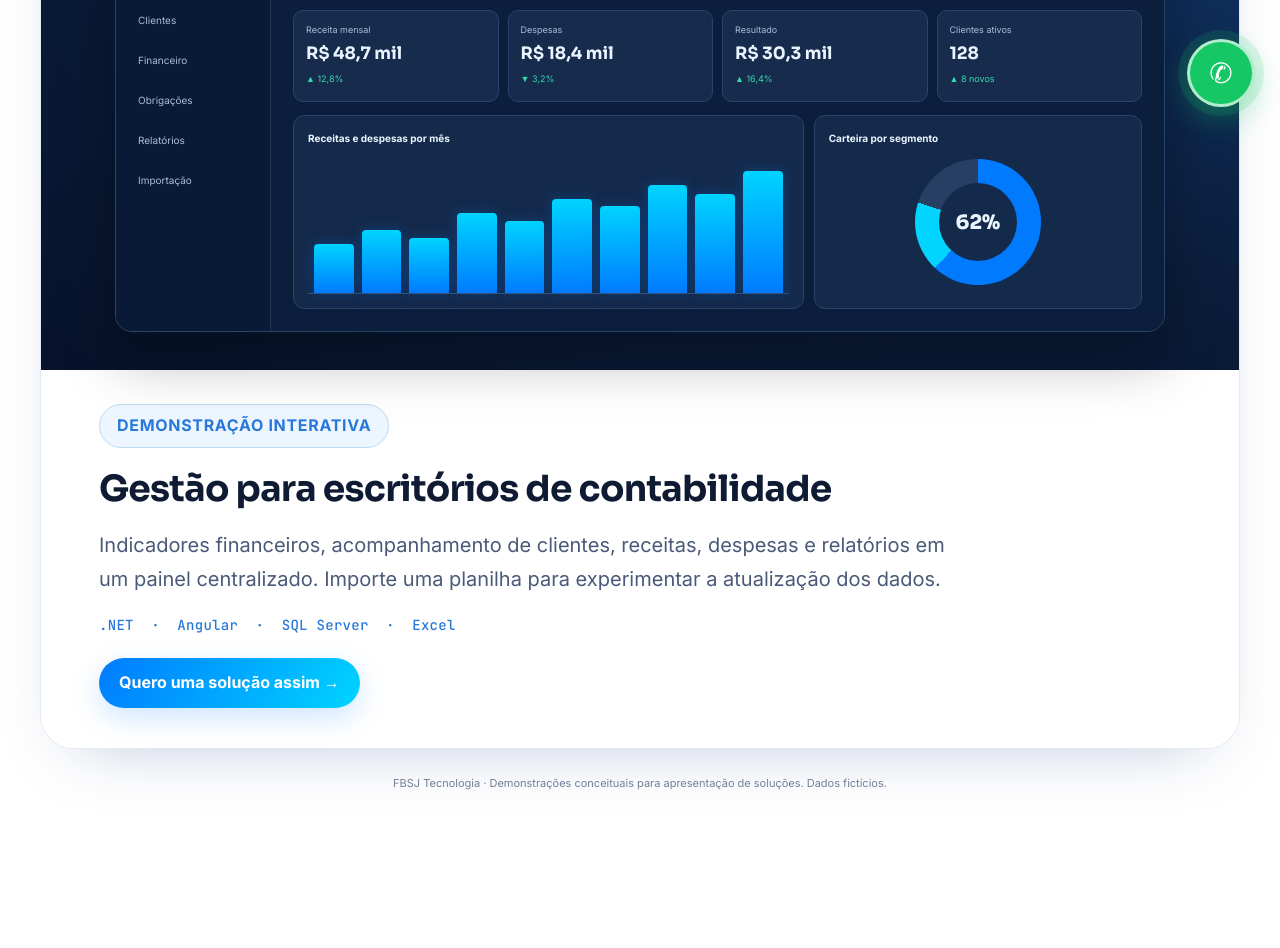
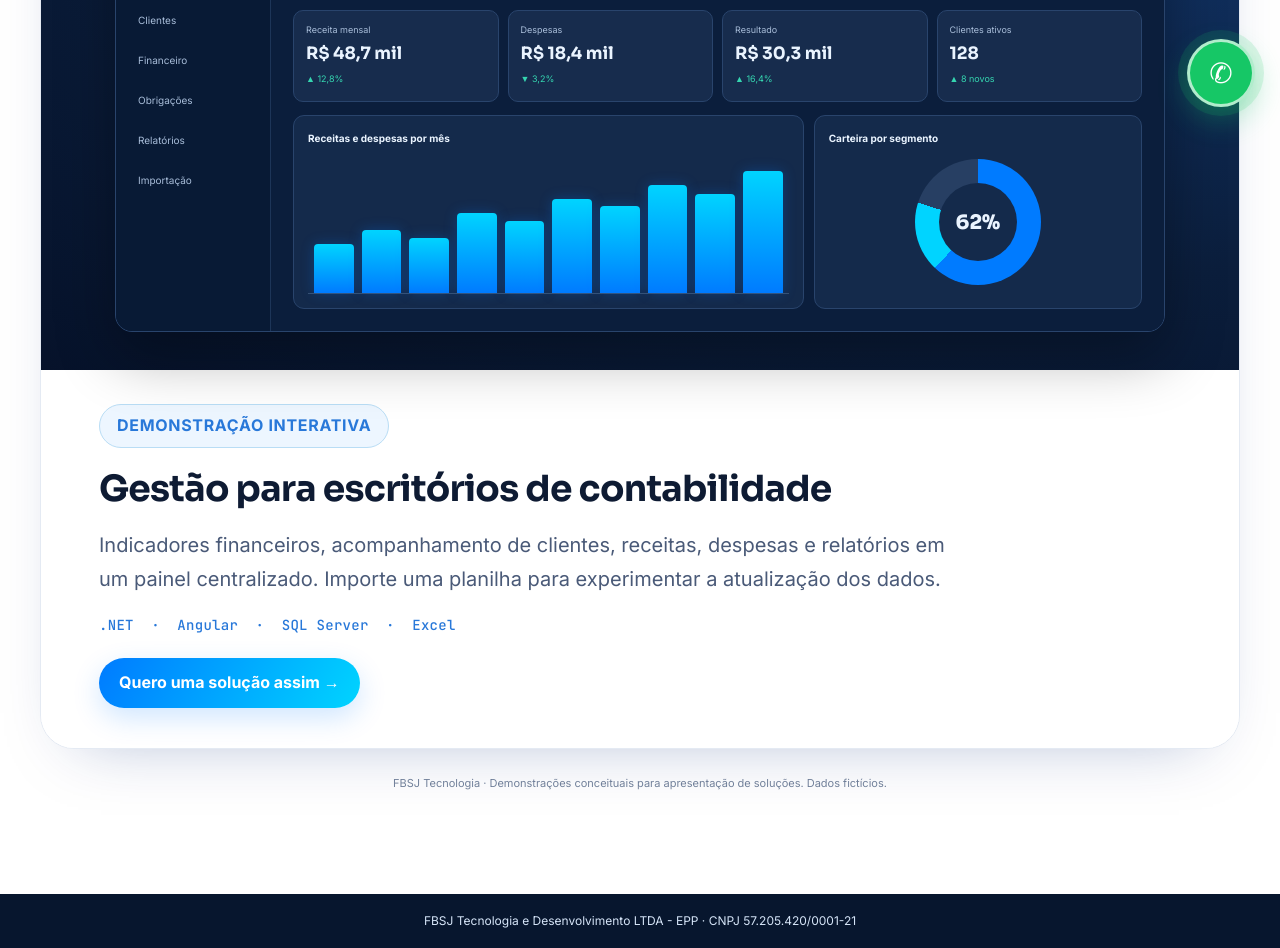
Before and after one commit to fbsj-tecnologia/fbsj-tecnologia.github.io, a plain HTML site: page demonstracoes-preview/index.html in a window 1280 px wide. Shown: the part 668-1616 px from the top of the page. Before the commit the page ends 1562 px from the top, so only its background shows below. Drawn offline with nearby package versions, Linux system fonts and the light colour scheme.

Commit message:
Exibe razão social e CNPJ no rodapé

```diff
--- a/demonstracoes-preview/index.html
+++ b/demonstracoes-preview/index.html
@@ -1482,4 +1482,4 @@ document.querySelectorAll('.app-window').forEach(app=>{
  });
  document.addEventListener('keydown',e=>{if(e.key==='Escape')close();});
 })();
-</script>
+</script><footer class="company-legal-footer" style="padding:18px 16px;text-align:center;background:#07162e;color:#d6e5f8;font:12px/1.5 Inter,Arial,sans-serif">FBSJ Tecnologia e Desenvolvimento LTDA - EPP · CNPJ 57.205.420/0001-21</footer>
```
